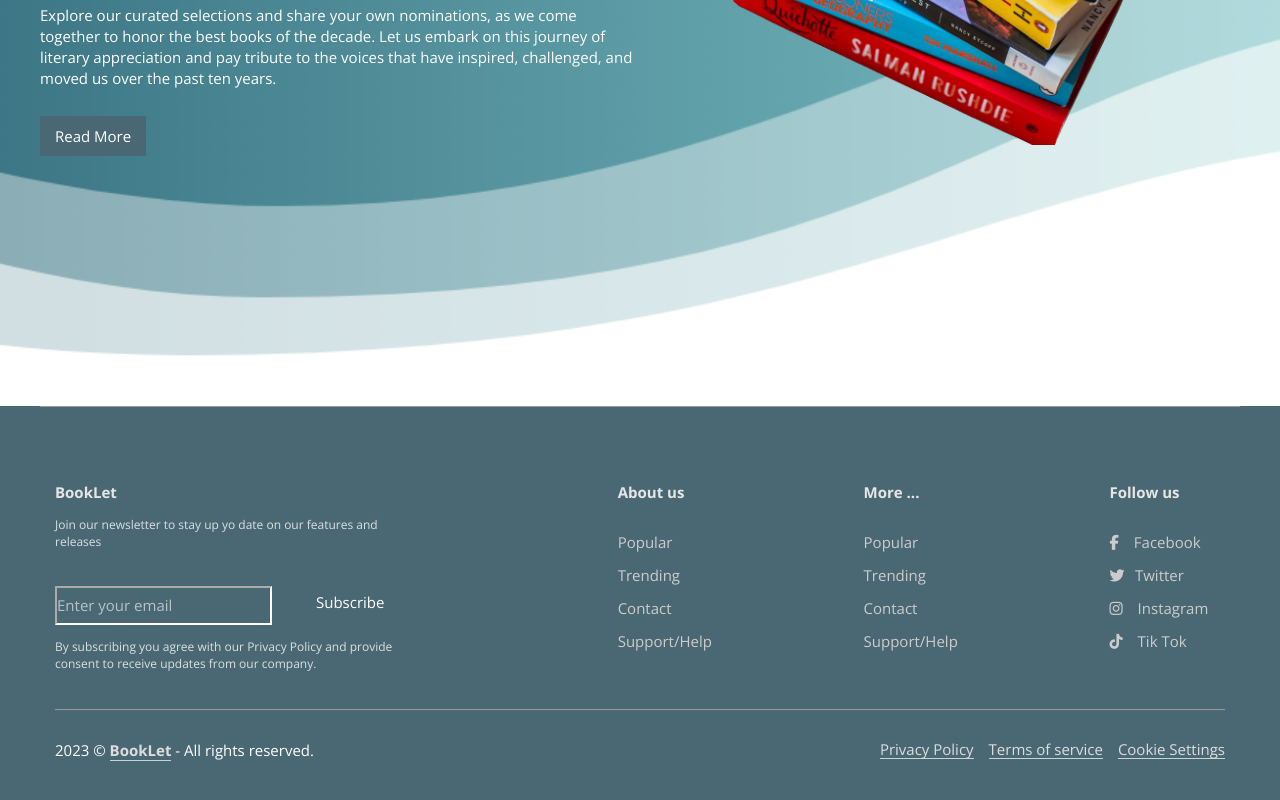
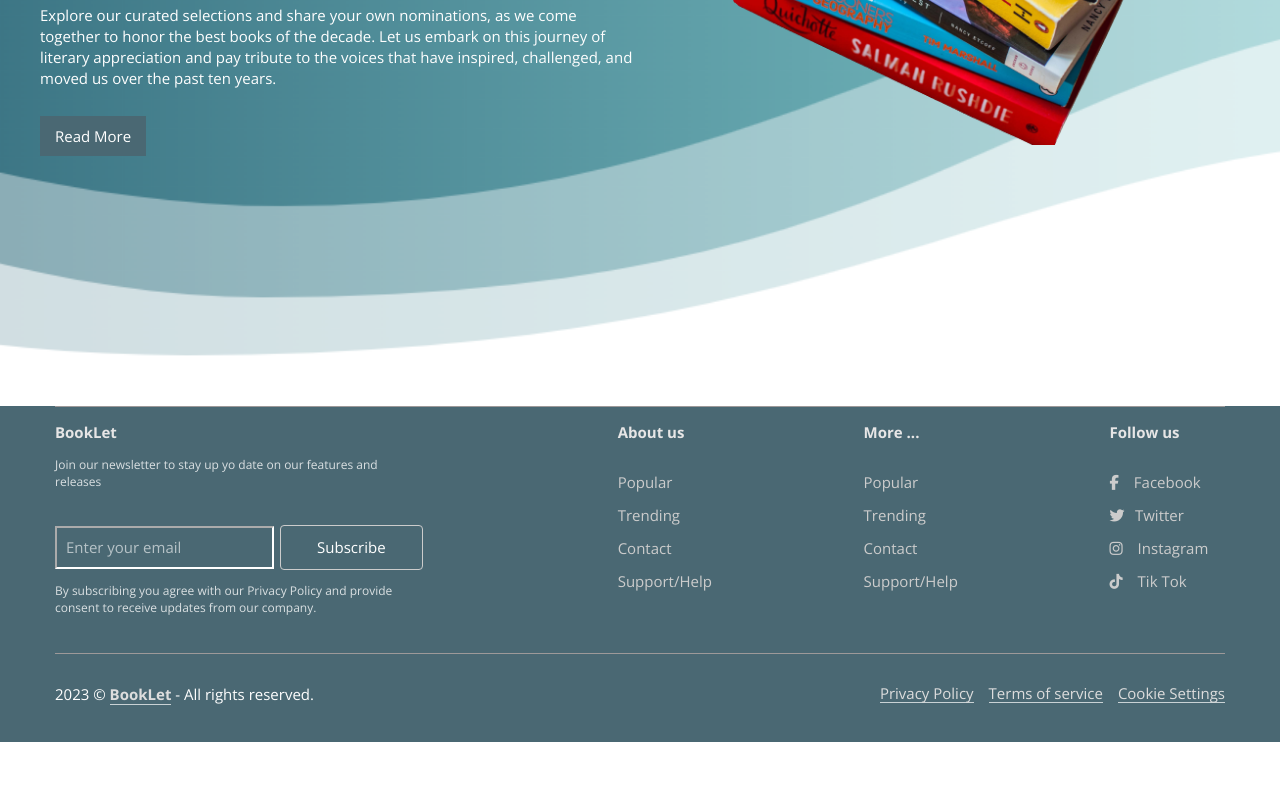
Before and after one commit to Djani-Antova/BookLet-october-2023, a React (Vite) app in the folder client/: page / in a window 1280 px wide. Shown: the part 507-1307 px from the top of the page. After the commit the page ends 1249 px from the top, so only its background shows below. Built offline with nearby package versions, Linux system fonts and the light colour scheme.

Commit message:
Update Footer component

```diff
--- a/client/src/components/footer/Footer.css
+++ b/client/src/components/footer/Footer.css
@@ -1,3 +1,12 @@
+.container {
+    padding-left: 0;
+    padding-right: 0;
+}
+.section-container {
+    max-width: 1200px;
+    margin-right: auto;
+    margin-left: auto;
+}
 
 .site-footer {
     background: #4a6873;
@@ -5,7 +14,7 @@
 }
 
 .site-footer .section-container {
-    padding: 4em 1em;
+
     border-top: 1px solid #9d9999;
 }
 
@@ -20,6 +29,7 @@
 
 .site-footer .newsletter form {
     display: flex;
+    align-items: center;
     padding-top: 1em;
     padding-bottom: 0.5em;
     gap:0.4em
@@ -35,6 +45,7 @@
 
 .site-footer .newsletter input {
     flex: 1 1 60%;
+    padding: 0.6em;
 }
 
 .site-footer .newsletter button  {
@@ -148,6 +159,18 @@ h5, h6 {
     opacity: 0.6;
 }
 
+.site-footer .newsletter button.subscribe-button {
+    border-color: #fff;
+    color: #fff;
+    background: #4a6873;
+    flex: 0 1 40%;
+    padding: 4px;
+    margin-bottom: -6px;
+    border: 1px solid #ccc;
+    border-radius: 4px;
+
+}
+
 
 
 @media (min-width: 600px) {
--- a/client/src/components/footer/Footer.jsx
+++ b/client/src/components/footer/Footer.jsx
@@ -3,12 +3,14 @@ import "./Footer.css";
 export default function Footer() {
   return (
     <footer className="site-footer section">
+      <div className="container">
         <div className="section-container">
           <div className="columns">
             <div className="newsletter">
               <h5>BookLet</h5>
               <p>
-                Join our newsletter to stay up yo date on our features and releases
+                Join our newsletter to stay up yo date on our features and
+                releases
               </p>
               <form action="#">
                 <input
@@ -16,12 +18,15 @@ export default function Footer() {
                   placeholder="Enter your email"
                   name="newsletter-email"
                   id="newsletter-email-footer"
+                  className="subscribe-input"
                 />
-                <button type="submit">Subscribe</button>
+                <button type="submit" className="subscribe-button">
+                  Subscribe
+                </button>
               </form>
               <p>
-                By subscribing you agree with our Privacy Policy and provide consent
-                to receive updates from our company.
+                By subscribing you agree with our Privacy Policy and provide
+                consent to receive updates from our company.
               </p>
             </div>
             <div className="panel">
@@ -39,7 +44,6 @@ export default function Footer() {
                 <li>
                   <a href="">Support/Help</a>
                 </li>
-
               </ul>
             </div>
             <div className="panel">
@@ -57,7 +61,6 @@ export default function Footer() {
                 <li>
                   <a href="">Support/Help</a>
                 </li>
-
               </ul>
             </div>
             <div className="panel">
@@ -95,7 +98,11 @@ export default function Footer() {
           </div>
           <div className="info">
             <p className="copyright">
-                2023 © <strong><a href="https://github.com/Djani-Antova">BookLet</a></strong> - All rights reserved.
+              2023 ©{" "}
+              <strong>
+                <a href="https://github.com/Djani-Antova">BookLet</a>
+              </strong>{" "}
+              - All rights reserved.
             </p>
             <ul>
               <li>
@@ -110,5 +117,7 @@ export default function Footer() {
             </ul>
           </div>
         </div>
+      </div>
     </footer>
-  )}
+  );
+}
```
Lines whose indentation alone changed are shown as unchanged.
